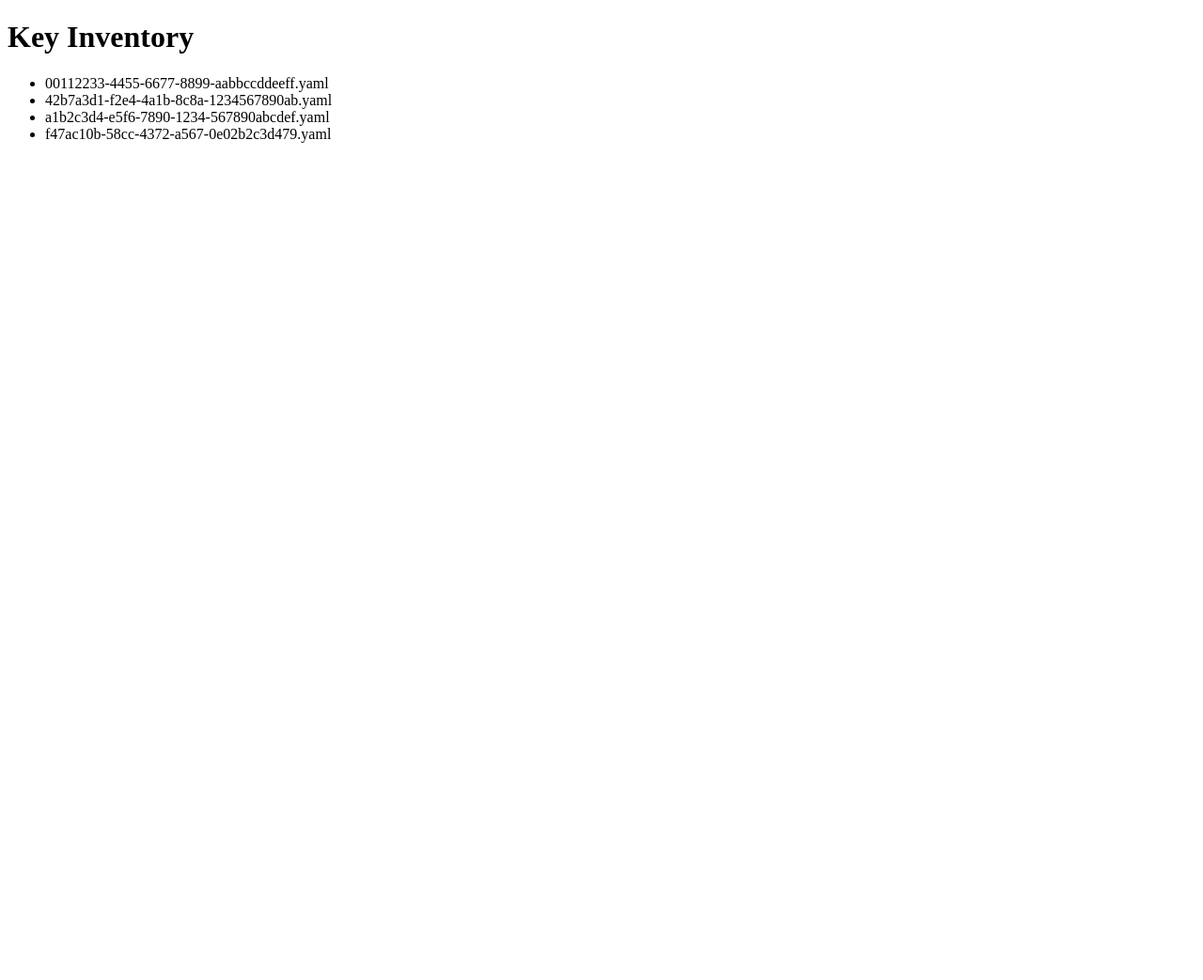
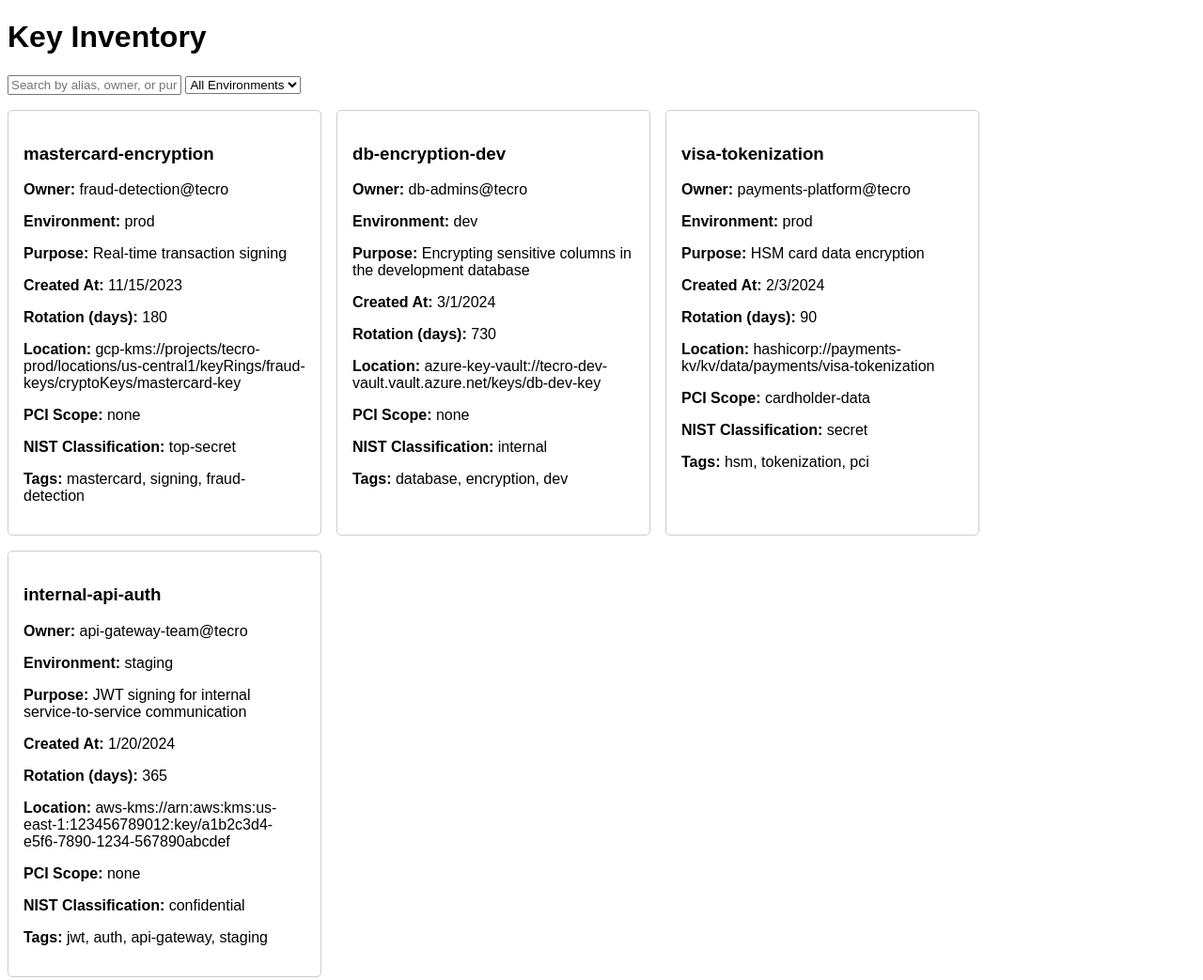
Before and after one commit to rhigonet/key-inventory, a plain HTML site: page docs/index.html in a window 1280 px wide. Shown: the whole page at 94% size. Before the commit the page ends 800 px from the top, so only its background shows below. Drawn offline with Linux system fonts and the light colour scheme.

Commit message:
feat: add dynamic key inventory page and build automation

```diff
--- a/docs/index.html
+++ b/docs/index.html
@@ -4,14 +4,103 @@
     <meta charset="UTF-8">
     <meta name="viewport" content="width=device-width, initial-scale=1.0">
     <title>Key Inventory</title>
+    <style>
+        body {
+            font-family: sans-serif;
+        }
+        #keys-container {
+            display: flex;
+            flex-wrap: wrap;
+            gap: 1rem;
+        }
+        .key-card {
+            border: 1px solid #ccc;
+            border-radius: 5px;
+            padding: 1rem;
+            width: 300px;
+        }
+        #filters {
+            margin-bottom: 1rem;
+        }
+    </style>
 </head>
 <body>
     <h1>Key Inventory</h1>
-    <ul>
-        <li>00112233-4455-6677-8899-aabbccddeeff.yaml</li>
-        <li>42b7a3d1-f2e4-4a1b-8c8a-1234567890ab.yaml</li>
-        <li>a1b2c3d4-e5f6-7890-1234-567890abcdef.yaml</li>
-        <li>f47ac10b-58cc-4372-a567-0e02b2c3d479.yaml</li>
-    </ul>
+    <div id="filters">
+        <input type="text" id="search" placeholder="Search by alias, owner, or purpose...">
+        <select id="environment-filter">
+            <option value="">All Environments</option>
+        </select>
+    </div>
+    <div id="keys-container"></div>
+
+    <script>
+        document.addEventListener('DOMContentLoaded', () => {
+            const keysContainer = document.getElementById('keys-container');
+            const searchInput = document.getElementById('search');
+            const environmentFilter = document.getElementById('environment-filter');
+            let keys = [];
+
+            fetch('keys.json')
+                .then(response => response.json())
+                .then(data => {
+                    keys = data;
+                    populateEnvironments(keys);
+                    renderKeys(keys);
+                });
+
+            function populateEnvironments(keys) {
+                const environments = [...new Set(keys.map(key => key.environment))];
+                environments.forEach(env => {
+                    const option = document.createElement('option');
+                    option.value = env;
+                    option.textContent = env;
+                    environmentFilter.appendChild(option);
+                });
+            }
+
+            function renderKeys(keysToRender) {
+                keysContainer.innerHTML = '';
+                keysToRender.forEach(key => {
+                    const keyCard = document.createElement('div');
+                    keyCard.className = 'key-card';
+                    keyCard.innerHTML = `
+                        <h3>${key.alias}</h3>
+                        <p><strong>Owner:</strong> ${key.owner}</p>
+                        <p><strong>Environment:</strong> ${key.environment}</p>
+                        <p><strong>Purpose:</strong> ${key.purpose}</p>
+                        <p><strong>Created At:</strong> ${new Date(key.created_at).toLocaleDateString()}</p>
+                        <p><strong>Rotation (days):</strong> ${key.rotation_interval_days}</p>
+                        <p><strong>Location:</strong> ${key.location}</p>
+                        <p><strong>PCI Scope:</strong> ${key.compliance.pci_scope}</p>
+                        <p><strong>NIST Classification:</strong> ${key.compliance.nist_classification}</p>
+                        <p><strong>Tags:</strong> ${key.tags.join(', ')}</p>
+                    `;
+                    keysContainer.appendChild(keyCard);
+                });
+            }
+
+            function filterKeys() {
+                const searchTerm = searchInput.value.toLowerCase();
+                const selectedEnvironment = environmentFilter.value;
+
+                const filteredKeys = keys.filter(key => {
+                    const matchesSearch =
+                        key.alias.toLowerCase().includes(searchTerm) ||
+                        key.owner.toLowerCase().includes(searchTerm) ||
+                        key.purpose.toLowerCase().includes(searchTerm);
+
+                    const matchesEnvironment = selectedEnvironment ? key.environment === selectedEnvironment : true;
+
+                    return matchesSearch && matchesEnvironment;
+                });
+
+                renderKeys(filteredKeys);
+            }
+
+            searchInput.addEventListener('input', filterKeys);
+            environmentFilter.addEventListener('change', filterKeys);
+        });
+    </script>
 </body>
 </html>
--- /dev/null
+++ b/docs/keys.json
@@ -0,0 +1,79 @@
+[
+  {
+    "key_id": "f47ac10b-58cc-4372-a567-0e02b2c3d479",
+    "alias": "mastercard-encryption",
+    "environment": "prod",
+    "owner": "fraud-detection@tecro",
+    "purpose": "Real-time transaction signing",
+    "created_at": "2023-11-15T09:00:00Z",
+    "rotation_interval_days": 180,
+    "location": "gcp-kms://projects/tecro-prod/locations/us-central1/keyRings/fraud-keys/cryptoKeys/mastercard-key",
+    "compliance": {
+      "pci_scope": "none",
+      "nist_classification": "top-secret"
+    },
+    "tags": [
+      "mastercard",
+      "signing",
+      "fraud-detection"
+    ]
+  },
+  {
+    "key_id": "00112233-4455-6677-8899-aabbccddeeff",
+    "alias": "db-encryption-dev",
+    "environment": "dev",
+    "owner": "db-admins@tecro",
+    "purpose": "Encrypting sensitive columns in the development database",
+    "created_at": "2024-03-01T18:00:00Z",
+    "rotation_interval_days": 730,
+    "location": "azure-key-vault://tecro-dev-vault.vault.azure.net/keys/db-dev-key",
+    "compliance": {
+      "pci_scope": "none",
+      "nist_classification": "internal"
+    },
+    "tags": [
+      "database",
+      "encryption",
+      "dev"
+    ]
+  },
+  {
+    "key_id": "42b7a3d1-f2e4-4a1b-8c8a-1234567890ab",
+    "alias": "visa-tokenization",
+    "environment": "prod",
+    "owner": "payments-platform@tecro",
+    "purpose": "HSM card data encryption",
+    "created_at": "2024-02-03T10:12:48Z",
+    "rotation_interval_days": 90,
+    "location": "hashicorp://payments-kv/kv/data/payments/visa-tokenization",
+    "compliance": {
+      "pci_scope": "cardholder-data",
+      "nist_classification": "secret"
+    },
+    "tags": [
+      "hsm",
+      "tokenization",
+      "pci"
+    ]
+  },
+  {
+    "key_id": "a1b2c3d4-e5f6-7890-1234-567890abcdef",
+    "alias": "internal-api-auth",
+    "environment": "staging",
+    "owner": "api-gateway-team@tecro",
+    "purpose": "JWT signing for internal service-to-service communication",
+    "created_at": "2024-01-20T14:30:00Z",
+    "rotation_interval_days": 365,
+    "location": "aws-kms://arn:aws:kms:us-east-1:123456789012:key/a1b2c3d4-e5f6-7890-1234-567890abcdef",
+    "compliance": {
+      "pci_scope": "none",
+      "nist_classification": "confidential"
+    },
+    "tags": [
+      "jwt",
+      "auth",
+      "api-gateway",
+      "staging"
+    ]
+  }
+]
```
Also changed, not shown: 2 other files.
